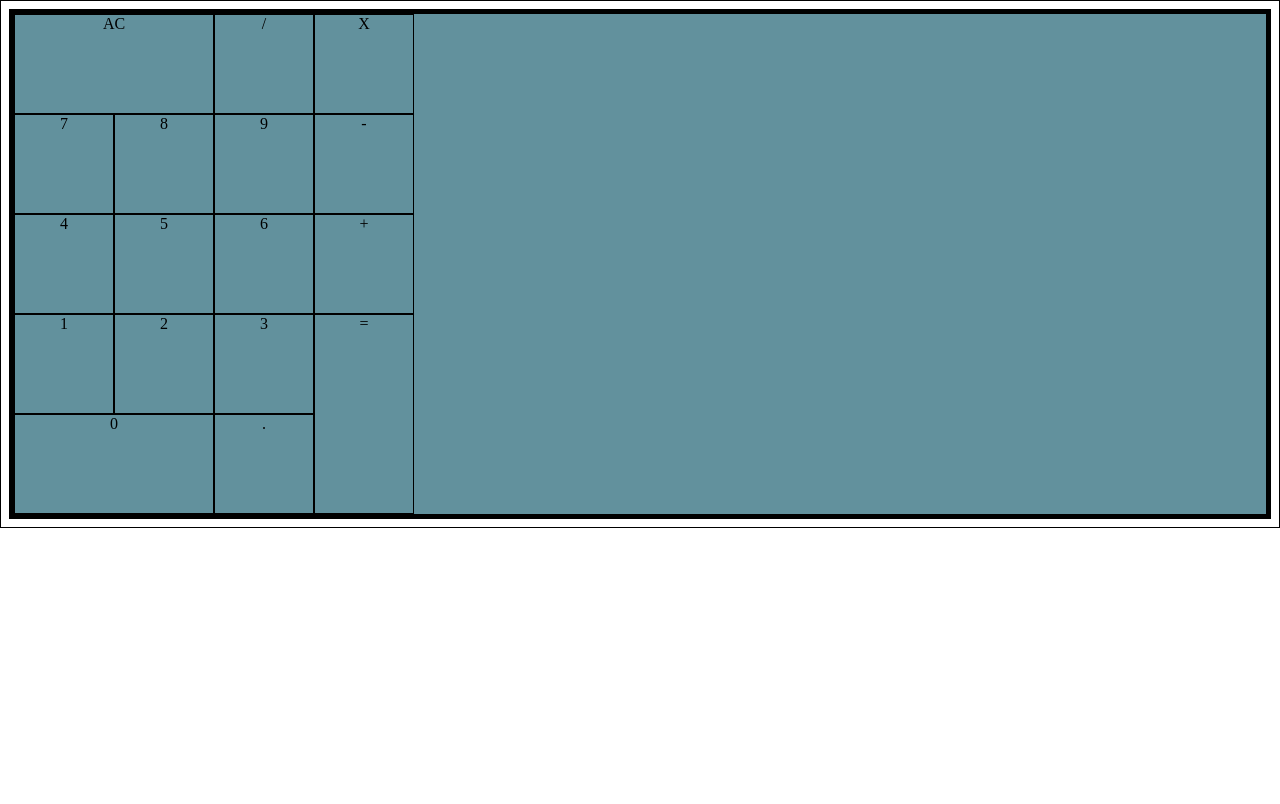
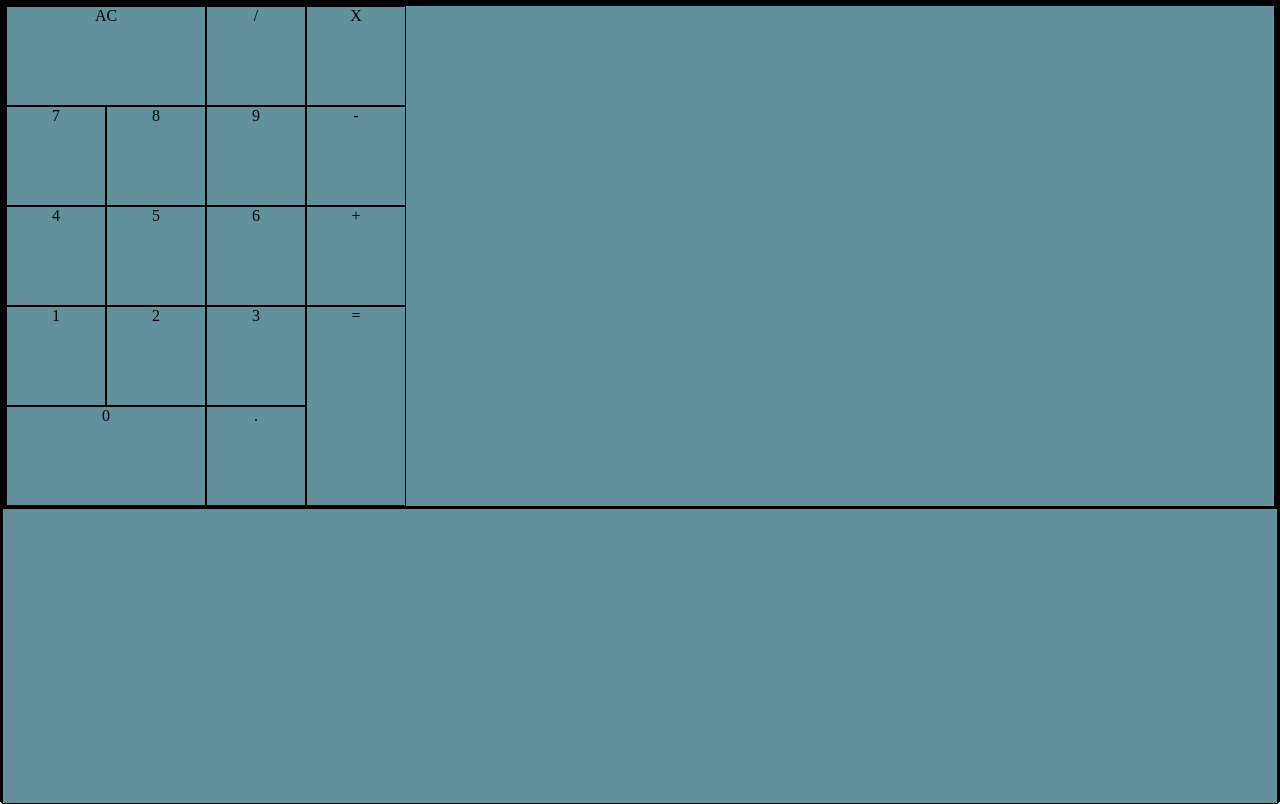
Before and after one commit to errami01/javaScript-calculator, a React (Create React App) app: page / in a window 1280 px wide. Built offline with nearby package versions, Linux system fonts and the light colour scheme.

Commit message:
set background height

```diff
--- a/src/App.css
+++ b/src/App.css
@@ -1,8 +1,13 @@
 *{
   border:0.5px solid
 }
+:root, body{
+  height: 100%;
+  margin: 0;
+}
 #root{
   background-color: #62919d;
+  height: 100%;
 }
 .App {
   text-align: center;
```
